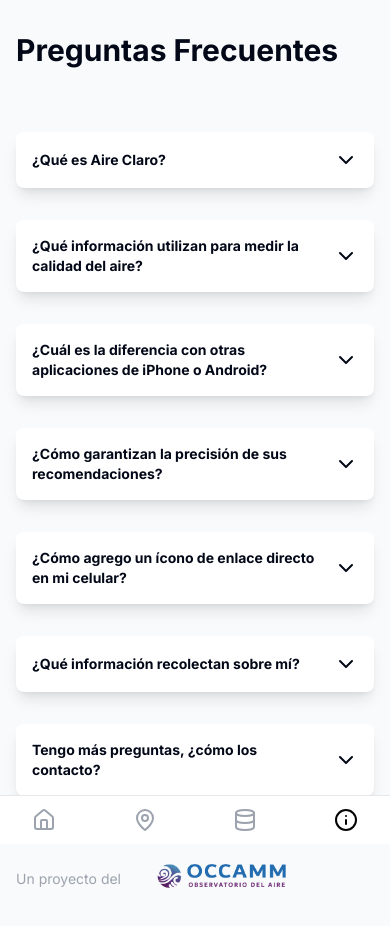
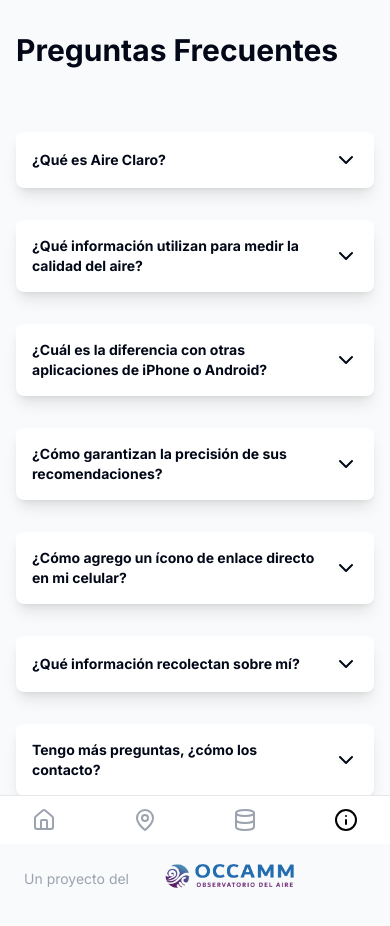
Before and after one commit to edgargutgzz/aireclaro, a Next.js app: page /acerca in a window 390 px wide. Shown: the top 926 px of the page. Built offline with nearby package versions, Linux system fonts and the light colour scheme.

Commit message:
refactor: adjust footer text margin in Acerca component
- Update left margin for footer text to enhance alignment and visual consistency.
- Ensure responsiveness across different screen sizes.

```diff
--- a/app/acerca/page.tsx
+++ b/app/acerca/page.tsx
@@ -12,7 +12,7 @@ export default function Acerca() {
 
       {/* Footer */}
       <div className="mt-12 flex flex-row items-center justify-start md:mt-16">
-        <div className="text-sm text-gray-400 md:text-base">
+        <div className="ml-2 text-sm text-gray-400 md:ml-0 md:text-base">
           Un proyecto del
         </div>
         <a
```
